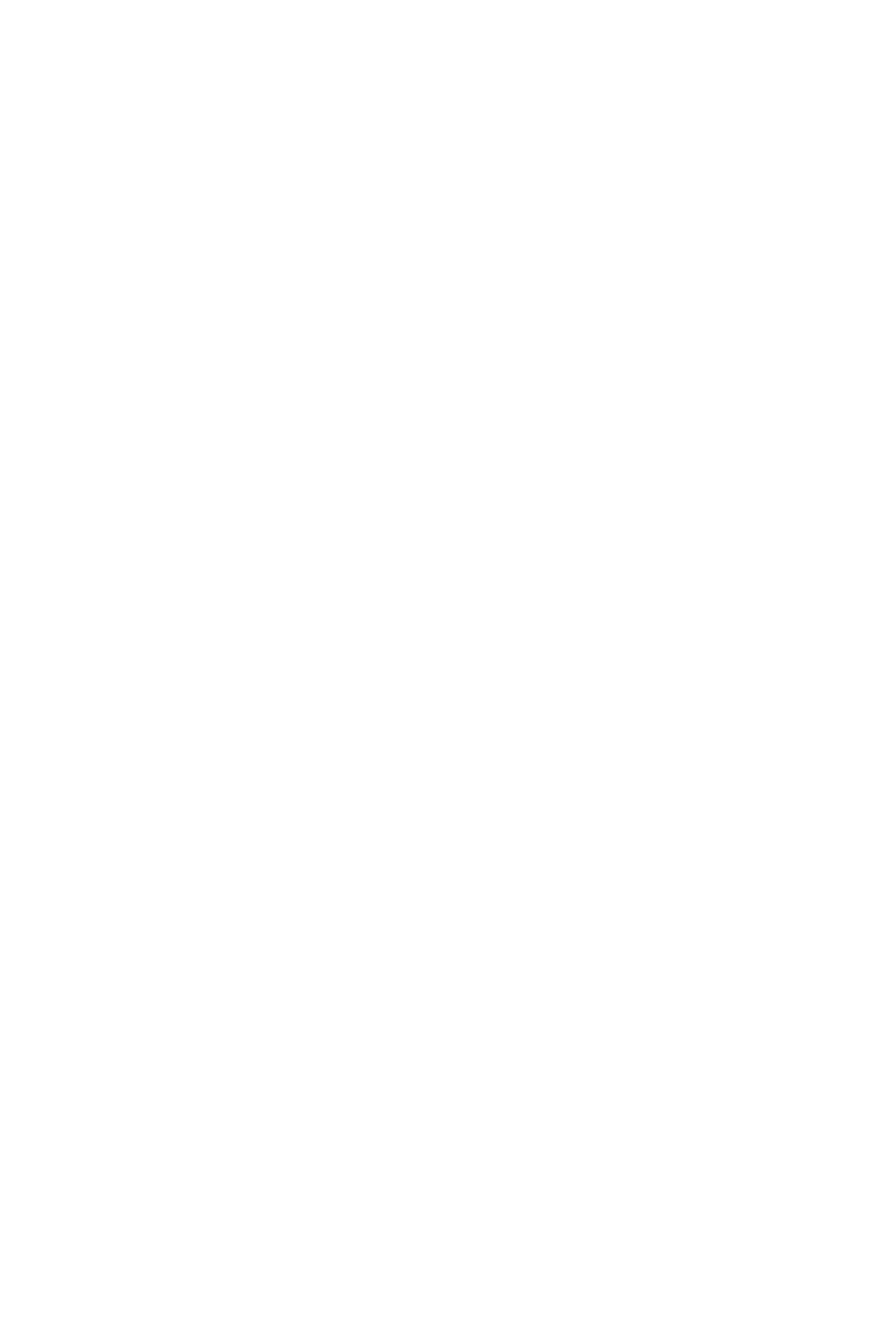
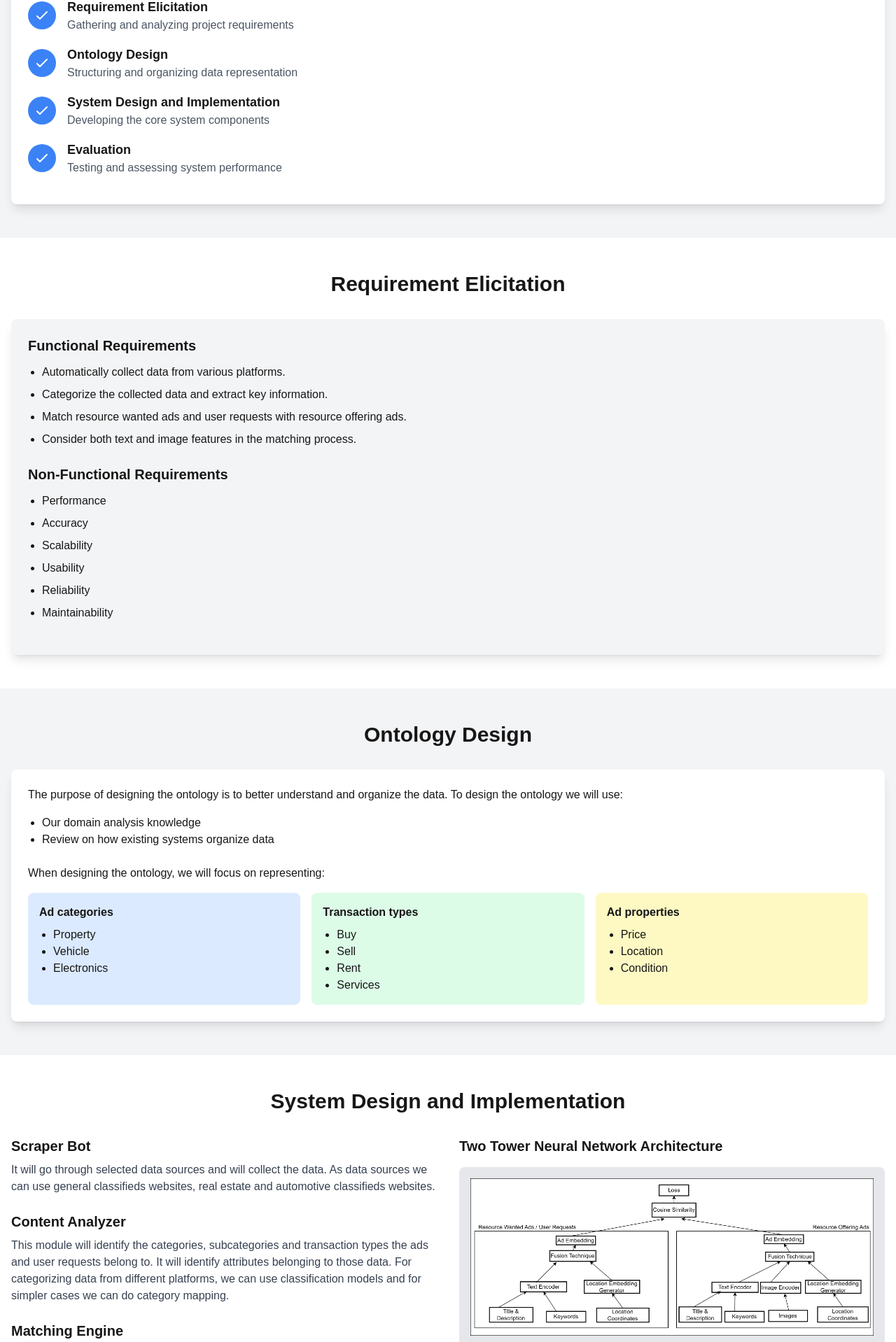
Before and after one commit to Rawishanka/fyp, a Next.js app: page / in a window 1280 px wide. Shown: the part 1946-3864 px from the top of the page at 70% size. Before the commit the page ends 1802 px from the top, so only its background shows below. Built offline with nearby package versions, Linux system fonts and the light colour scheme.

Commit message:
Add Methodology, Ontology, RequirenmentElicitation component and related sections

```diff
--- /dev/null
+++ b/app/component/Evaluation.tsx
@@ -0,0 +1,53 @@
+import React from "react";
+
+interface EvaluationAspectProps {
+  aspect: string;
+  methodology: string;
+}
+
+const EvaluationAspect: React.FC<EvaluationAspectProps> = ({
+  aspect,
+  methodology,
+}) => (
+  <div className="mb-4 p-4 bg-gray-100 rounded-lg">
+    <h3 className="text-lg font-semibold mb-2">{aspect}</h3>
+    <p className="text-gray-700">{methodology}</p>
+  </div>
+);
+
+export const Evaluation = () => {
+  const evaluationAspects = [
+    {
+      aspect: "Classification models",
+      methodology:
+        "Perform offline testing and evaluate using metrics such as precision, recall, and F1-score.",
+    },
+    {
+      aspect: "Matching Engine",
+      methodology:
+        "Conduct offline testing and assess performance with evaluation metrics like precision, recall, and F1-score.",
+    },
+    {
+      aspect: "UI / UX evaluation",
+      methodology:
+        "Conduct usability testing and get user feedback for improvements.",
+    },
+  ];
+
+  return (
+    <section className="py-12 bg-gray-100">
+      <div className="container mx-auto px-4">
+        <h2 className="text-3xl font-bold text-center mb-8">Evaluation</h2>
+        <div className="bg-white rounded-lg shadow-lg p-6">
+          {evaluationAspects.map((item, index) => (
+            <EvaluationAspect
+              key={index}
+              aspect={item.aspect}
+              methodology={item.methodology}
+            />
+          ))}
+        </div>
+      </div>
+    </section>
+  );
+};
--- /dev/null
+++ b/app/component/Methodology.tsx
@@ -0,0 +1,72 @@
+import React from "react";
+
+interface MethodologyStepProps {
+  title: string;
+  description: string;
+}
+
+const MethodologyStep: React.FC<MethodologyStepProps> = ({
+  title,
+  description,
+}) => (
+  <div className="flex items-center mb-4">
+    <div className="bg-blue-500 rounded-full p-2 mr-4">
+      <svg
+        className="w-6 h-6 text-white"
+        fill="none"
+        stroke="currentColor"
+        viewBox="0 0 24 24"
+        xmlns="http://www.w3.org/2000/svg"
+      >
+        <path
+          strokeLinecap="round"
+          strokeLinejoin="round"
+          strokeWidth="2"
+          d="M5 13l4 4L19 7"
+        ></path>
+      </svg>
+    </div>
+    <div>
+      <h3 className="text-lg font-semibold">{title}</h3>
+      <p className="text-gray-600">{description}</p>
+    </div>
+  </div>
+);
+
+export const MethodologyOverview = () => {
+  const steps = [
+    {
+      title: "Requirement Elicitation",
+      description: "Gathering and analyzing project requirements",
+    },
+    {
+      title: "Ontology Design",
+      description: "Structuring and organizing data representation",
+    },
+    {
+      title: "System Design and Implementation",
+      description: "Developing the core system components",
+    },
+    {
+      title: "Evaluation",
+      description: "Testing and assessing system performance",
+    },
+  ];
+
+  return (
+    <section className="py-12 bg-gray-100">
+      <div className="container mx-auto px-4">
+        <h2 className="text-3xl font-bold text-center mb-8">Methodology</h2>
+        <div className="bg-white rounded-lg shadow-lg p-6">
+          {steps.map((step, index) => (
+            <MethodologyStep
+              key={index}
+              title={step.title}
+              description={step.description}
+            />
+          ))}
+        </div>
+      </div>
+    </section>
+  );
+};
--- /dev/null
+++ b/app/component/OntologyDesign.tsx
@@ -0,0 +1,51 @@
+import React from "react";
+
+export const OntologyDesign = () => {
+  return (
+    <section className="py-12 bg-gray-100">
+      <div className="container mx-auto px-4">
+        <h2 className="text-3xl font-bold text-center mb-8">Ontology Design</h2>
+        <div className="bg-white rounded-lg shadow-lg p-6">
+          <p className="mb-4">
+            The purpose of designing the ontology is to better understand and
+            organize the data. To design the ontology we will use:
+          </p>
+          <ul className="list-disc pl-5 mb-6">
+            <li>Our domain analysis knowledge</li>
+            <li>Review on how existing systems organize data</li>
+          </ul>
+          <p className="mb-4">
+            When designing the ontology, we will focus on representing:
+          </p>
+          <div className="grid grid-cols-1 md:grid-cols-3 gap-4">
+            <div className="bg-blue-100 p-4 rounded-lg">
+              <h3 className="font-semibold mb-2">Ad categories</h3>
+              <ul className="list-disc pl-5">
+                <li>Property</li>
+                <li>Vehicle</li>
+                <li>Electronics</li>
+              </ul>
+            </div>
+            <div className="bg-green-100 p-4 rounded-lg">
+              <h3 className="font-semibold mb-2">Transaction types</h3>
+              <ul className="list-disc pl-5">
+                <li>Buy</li>
+                <li>Sell</li>
+                <li>Rent</li>
+                <li>Services</li>
+              </ul>
+            </div>
+            <div className="bg-yellow-100 p-4 rounded-lg">
+              <h3 className="font-semibold mb-2">Ad properties</h3>
+              <ul className="list-disc pl-5">
+                <li>Price</li>
+                <li>Location</li>
+                <li>Condition</li>
+              </ul>
+            </div>
+          </div>
+        </div>
+      </div>
+    </section>
+  );
+};
--- /dev/null
+++ b/app/component/RequirenmentElicitation.tsx
@@ -0,0 +1,57 @@
+import React from "react";
+
+interface RequirementListProps {
+  title: string;
+  items: string[];
+}
+
+const RequirementList: React.FC<RequirementListProps> = ({ title, items }) => (
+  <div className="mb-6">
+    <h3 className="text-xl font-semibold mb-3">{title}</h3>
+    <ul className="list-disc pl-5">
+      {items.map((item, index) => (
+        <li key={index} className="mb-2">
+          {item}
+        </li>
+      ))}
+    </ul>
+  </div>
+);
+
+export const RequirementElicitation = () => {
+  const functionalRequirements = [
+    "Automatically collect data from various platforms.",
+    "Categorize the collected data and extract key information.",
+    "Match resource wanted ads and user requests with resource offering ads.",
+    "Consider both text and image features in the matching process.",
+  ];
+
+  const nonFunctionalRequirements = [
+    "Performance",
+    "Accuracy",
+    "Scalability",
+    "Usability",
+    "Reliability",
+    "Maintainability",
+  ];
+
+  return (
+    <section className="py-12 bg-white">
+      <div className="container mx-auto px-4">
+        <h2 className="text-3xl font-bold text-center mb-8">
+          Requirement Elicitation
+        </h2>
+        <div className="bg-gray-100 rounded-lg shadow-lg p-6">
+          <RequirementList
+            title="Functional Requirements"
+            items={functionalRequirements}
+          />
+          <RequirementList
+            title="Non-Functional Requirements"
+            items={nonFunctionalRequirements}
+          />
+        </div>
+      </div>
+    </section>
+  );
+};
--- /dev/null
+++ b/app/component/SystemDesignImplementation.tsx
@@ -0,0 +1,56 @@
+import React from "react";
+import Image from "next/image";
+
+interface ImplementationStepProps {
+  title: string;
+  description: string;
+}
+
+const ImplementationStep: React.FC<ImplementationStepProps> = ({ title, description }) => (
+  <div className="mb-6">
+    <h3 className="text-xl font-semibold mb-2">{title}</h3>
+    <p className="text-gray-700">{description}</p>
+  </div>
+);
+
+export const SystemDesignImplementation = () => {
+  return (
+    <section className="py-12 bg-white">
+      <div className="container mx-auto px-4">
+        <h2 className="text-3xl font-bold text-center mb-8">
+          System Design and Implementation
+        </h2>
+        <div className="grid grid-cols-1 md:grid-cols-2 gap-8">
+          <div>
+            <ImplementationStep
+              title="Scraper Bot"
+              description="It will go through selected data sources and will collect the data. As data sources we can use general classifieds websites, real estate and automotive classifieds websites."
+            />
+            <ImplementationStep
+              title="Content Analyzer"
+              description="This module will identify the categories, subcategories and transaction types the ads and user requests belong to. It will identify attributes belonging to those data. For categorizing data from different platforms, we can use classification models and for simpler cases we can do category mapping."
+            />
+            <ImplementationStep
+              title="Matching Engine"
+              description="It will consist of two stages: 1. Retrieval Stage and 2. Ranking Stage. Matching ads can be retrieved using the embedding-based retrieval technique and ranked based on factors like similarity score, categories, location proximity and ad freshness."
+            />
+          </div>
+          <div>
+            <h3 className="text-xl font-semibold mb-4">
+              Two Tower Neural Network Architecture
+            </h3>
+            <div className="bg-gray-200 p-4 rounded-lg">
+              <Image
+                src="/two-tower-architecture.png"
+                alt="Two Tower Neural Network Architecture"
+                width={500}
+                height={300}
+                layout="responsive"
+              />
+            </div>
+          </div>
+        </div>
+      </div>
+    </section>
+  );
+};
--- a/app/page.tsx
+++ b/app/page.tsx
@@ -3,6 +3,11 @@ import { Section } from "@/app/component/Section";
 import Image from "next/image";
 import welcome from "../public/welcome.png";
 import { ResearchObjectives } from "./component/ResearchObjectives";
+import { MethodologyOverview } from "./component/Methodology";
+import { RequirementElicitation } from "./component/RequirenmentElicitation";
+import { OntologyDesign } from "./component/OntologyDesign";
+import { SystemDesignImplementation } from "./component/SystemDesignImplementation";
+import { Evaluation } from "./component/Evaluation";
 export default function Home() {
   return (
     <div>
@@ -83,6 +88,11 @@ export default function Home() {
         />
 
         <ResearchObjectives />
+        <MethodologyOverview />
+        <RequirementElicitation />
+        <OntologyDesign />
+        <SystemDesignImplementation />
+        <Evaluation />
       </main>
     </div>
   );
```
Also changed, not shown: public/two-tower-architecture.png (added).
